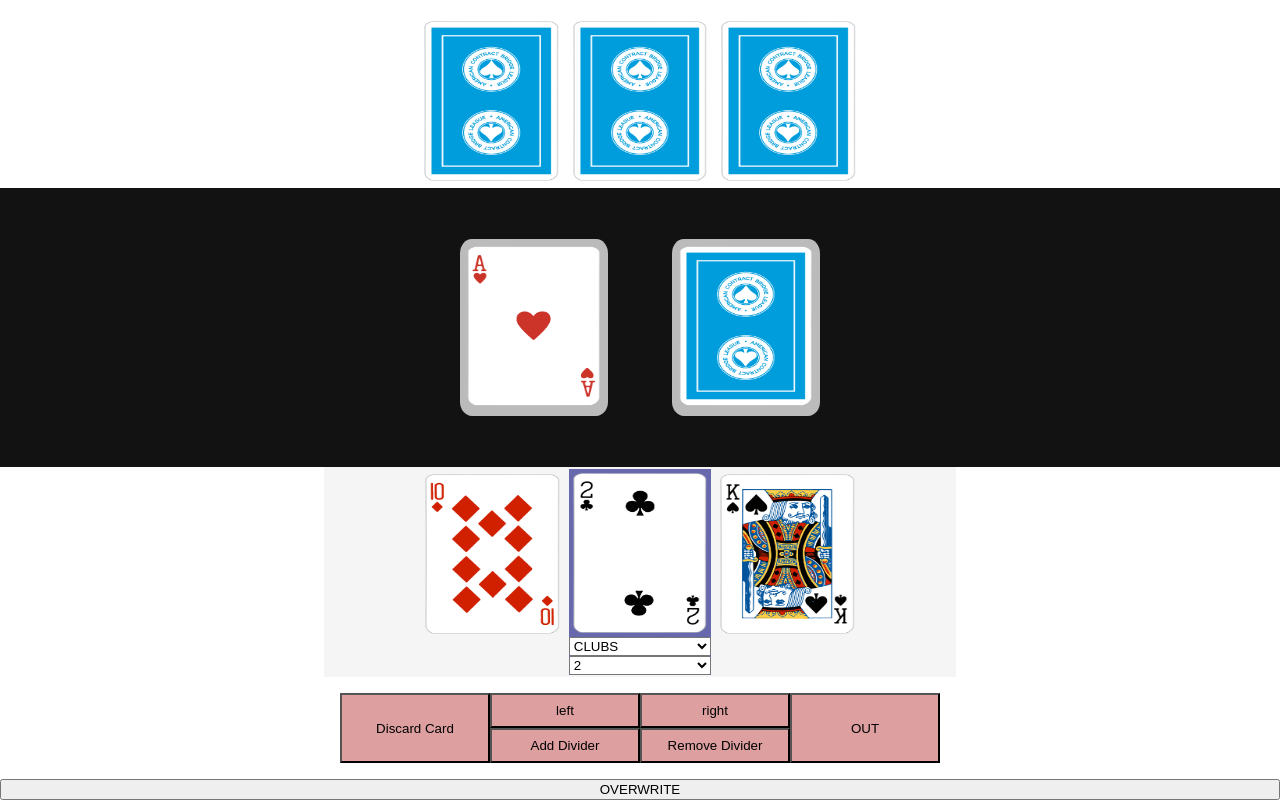
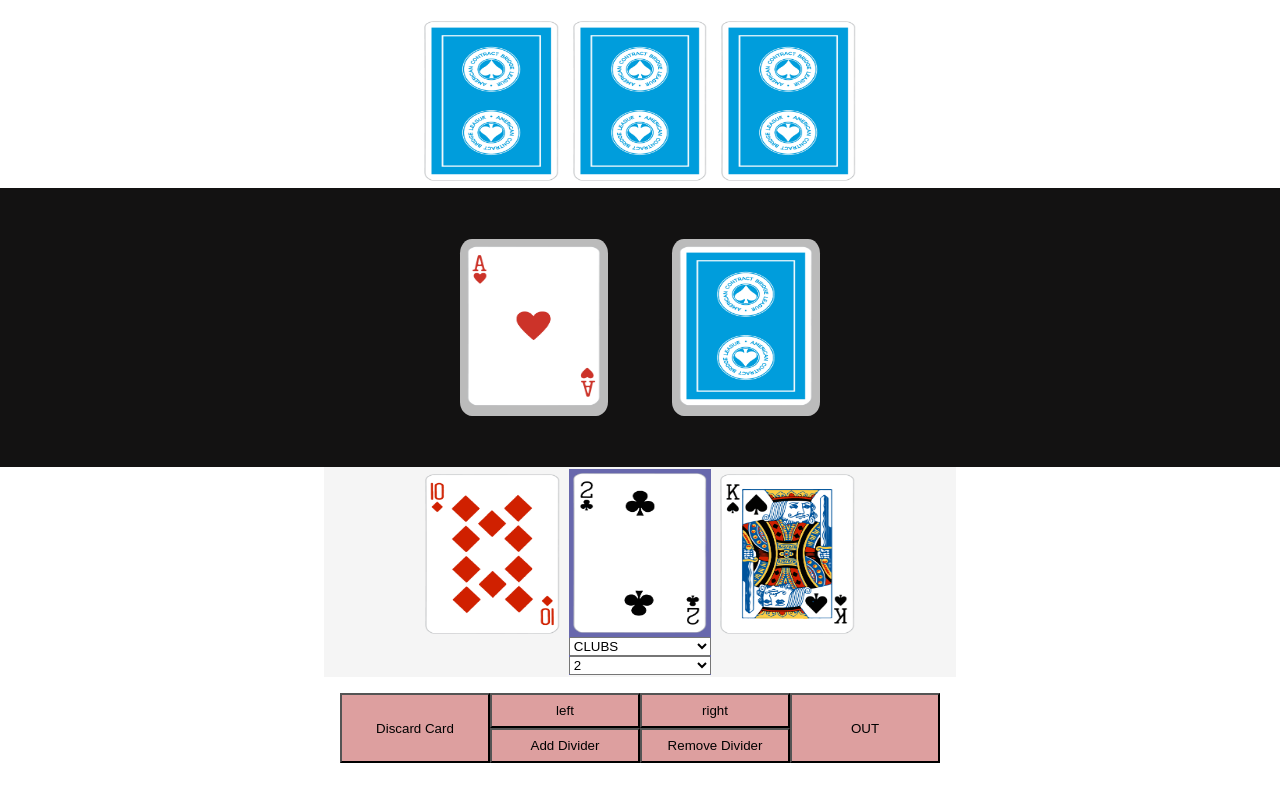
Before and after one commit to DarienSR/Texas-Rummy, a React (Create React App) app: page / in a window 1280 px wide. Shown: the part 189-989 px from the top of the page. After the commit the page ends 968 px from the top, so only its background shows below. Built offline with nearby package versions, Linux system fonts and the light colour scheme; the HTML template or start-up script is replaced by a standard one.

Commit message:
got rid of sound. Hide overwrite button

```diff
--- a/src/Board.js
+++ b/src/Board.js
@@ -6,7 +6,7 @@ import DivideHand, {CheckIfOut} from "./CheckIfOut";
 import { v4 as uuid } from 'uuid';
 import Popup from "./Popup"
 import cardBack from "./blue_back.png";
-import cardWoosh from "./cardWoosh.wav"
+//import cardWoosh from "./cardWoosh.wav"
 export default class Board extends Component {
 
 
@@ -33,7 +33,7 @@ export default class Board extends Component {
     this.OrganizeHand = this.OrganizeHand.bind(this)
     this.Out = this.Out.bind(this)
     this.OverwriteWild = this.OverwriteWild.bind(this)
-    this.woosh = new Audio(cardWoosh);
+    //this.woosh = new Audio(cardWoosh);
   }
 
   componentWillMount() {
@@ -56,7 +56,7 @@ export default class Board extends Component {
       player = this.state.playerTwoHand;
     }
 
-    this.woosh.play()
+    //this.woosh.play()
     if(fromDiscard) {
       card = this.state.discardPile.pop();
       this.setState({[playerHand]: [...player, card], hasPickedUp: !this.state.hasPickedUp, discardPile: [...this.state.discardPile]});
@@ -384,7 +384,7 @@ export default class Board extends Component {
         <div style={this.state.p1Out ? {backgroundColor: "green"} : null} className="PlayerHand">
           {showP1}
         </div>
-        <button onClick={() => this.OverwriteCard()}>OVERWRITE</button>
+        {/* <button onClick={() => this.OverwriteCard()}>OVERWRITE</button> */}
       </div>
     )
   }
```
